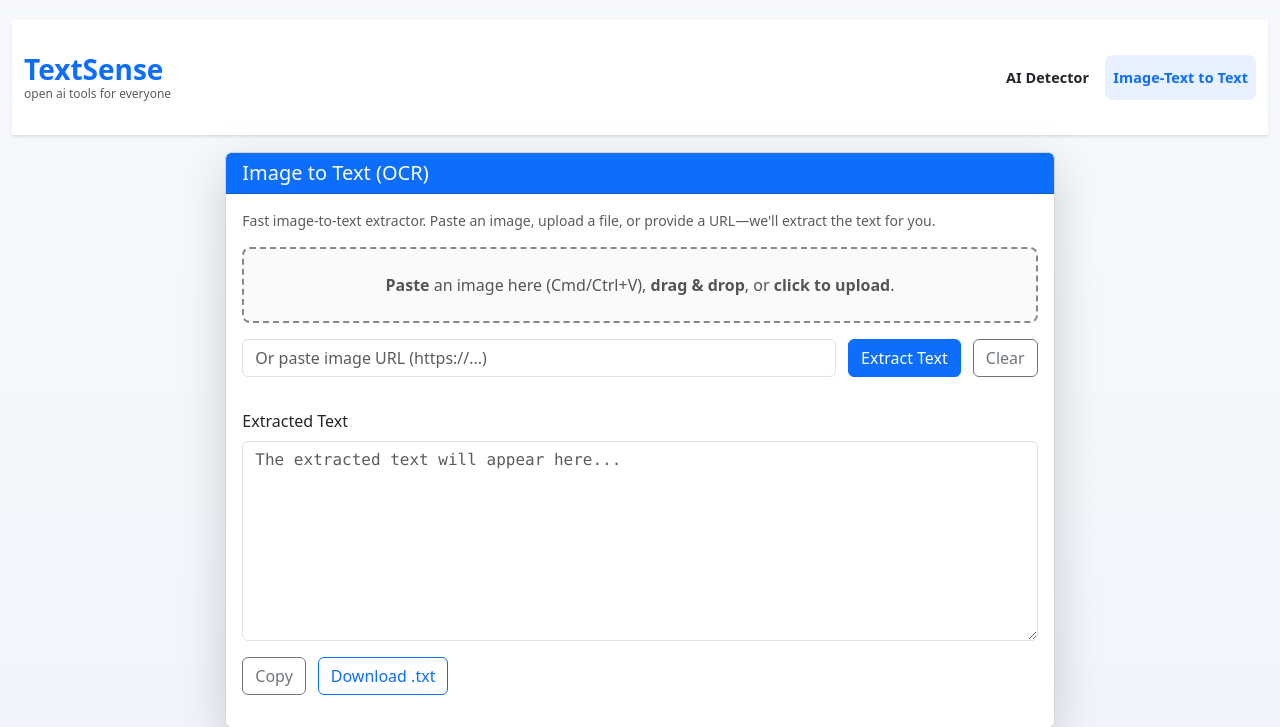
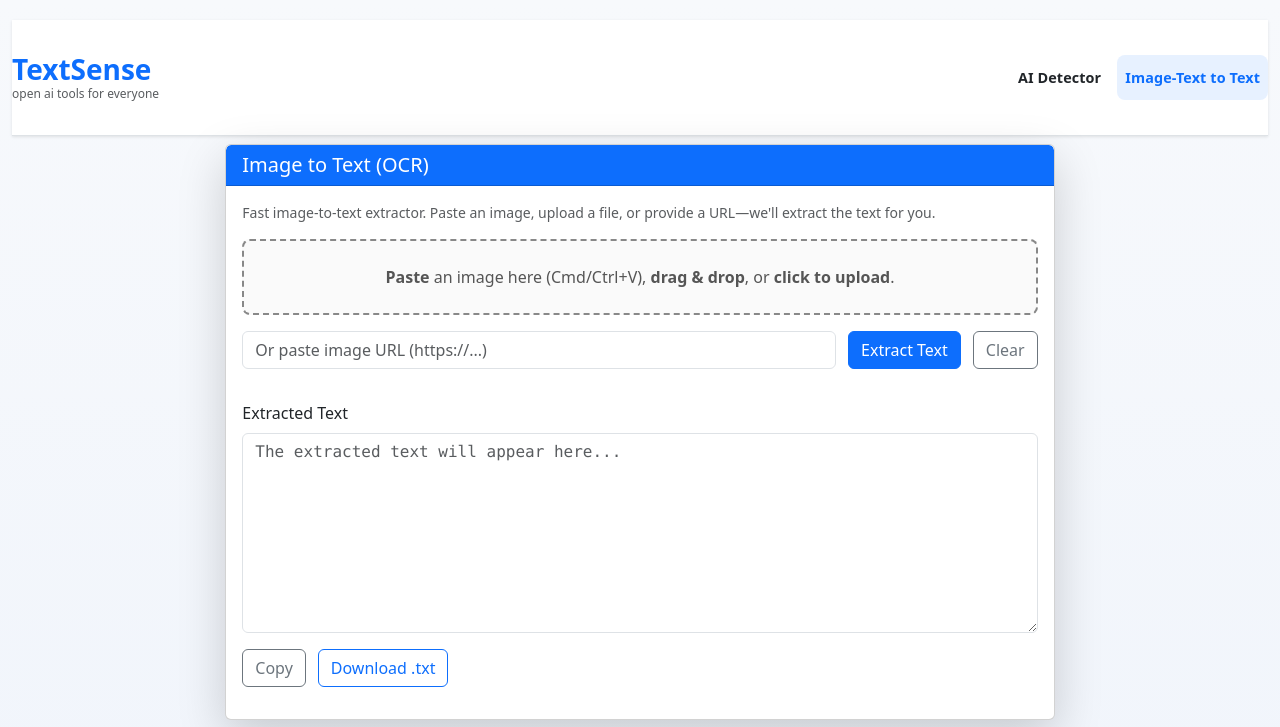
Before and after one commit to mlopez6132/textsense, a Flask app: template templates/ocr.html in a window 1280 px wide. Shown: the top 727 px of the page. Run offline with Flask 3, Linux system fonts and the light colour scheme; the template is opened without the code that fills it, so the values that code supplies are empty.

Commit message:
Tighten header: remove outer margins, reduce padding; align nav next to brand, vertically centered; apply to both pages

```diff
--- a/static/css/style.css
+++ b/static/css/style.css
@@ -14,10 +14,14 @@ body {
 
 /* Navbar improvements */
 .navbar {
-    padding: 0.6rem 0; /* reduced header height */
+    padding: 0.45rem 0; /* tighter header height */
     background: #ffffff !important;
     box-shadow: 0 1px 3px rgba(0, 0, 0, 0.1);
 }
+
+/* Header: remove top/side margins and tighten padding */
+.site-header { margin: 0 !important; }
+.site-header > .container-fluid { padding-left: 0; padding-right: 0; }
 
 .navbar-brand {
     margin-right: 0;
@@ -40,7 +44,7 @@ body {
 }
 
 .navbar-nav {
-    margin-left: 1rem !important; /* place links next to brand */
+    margin-left: 0.75rem !important; /* snug spacing next to brand */
     gap: 0.5rem;
     align-items: center;
 }
--- a/templates/index.html
+++ b/templates/index.html
@@ -15,13 +15,13 @@
 <body>
     <div class="container-fluid">
         <!-- Header / Navbar -->
-        <nav class="navbar navbar-expand-lg bg-white border-bottom mb-3">
+        <nav class="navbar navbar-expand-lg bg-white border-bottom mb-2 site-header">
             <div class="container-fluid">
                 <div class="navbar-brand d-flex flex-column align-items-start">
                     <a href="/" class="brand-logo-text fw-bold fs-3 text-decoration-none">TextSense</a>
                     <span class="brand-tagline text-muted small">open ai tools for everyone</span>
                 </div>
-                <div class="navbar-nav ms-4">
+                <div class="navbar-nav ms-3 align-items-center">
                     <a href="/" class="nav-link fw-bold active">AI Detector</a>
                     <a href="/ocr" class="nav-link fw-bold">Image-Text to Text</a>
                 </div>
--- a/templates/ocr.html
+++ b/templates/ocr.html
@@ -29,13 +29,13 @@
 <body>
   <div class="container-fluid">
     <!-- Header / Navbar -->
-    <nav class="navbar navbar-expand-lg bg-white border-bottom mb-3">
+    <nav class="navbar navbar-expand-lg bg-white border-bottom mb-2 site-header">
       <div class="container-fluid">
         <div class="navbar-brand d-flex flex-column align-items-start">
           <a href="/" class="brand-logo-text fw-bold fs-3 text-decoration-none">TextSense</a>
           <span class="brand-tagline text-muted small">open ai tools for everyone</span>
         </div>
-        <div class="navbar-nav ms-4">
+        <div class="navbar-nav ms-3 align-items-center">
           <a href="/" class="nav-link fw-bold">AI Detector</a>
           <a href="/ocr" class="nav-link fw-bold active">Image-Text to Text</a>
         </div>
```
